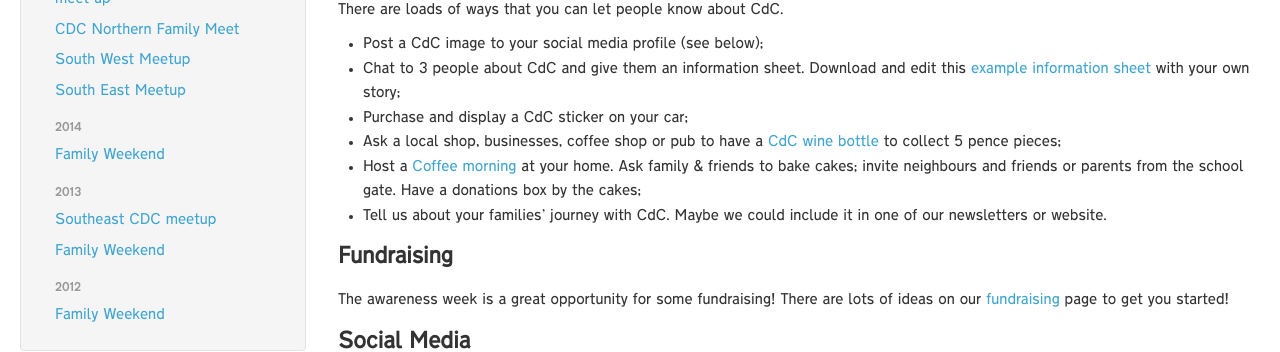
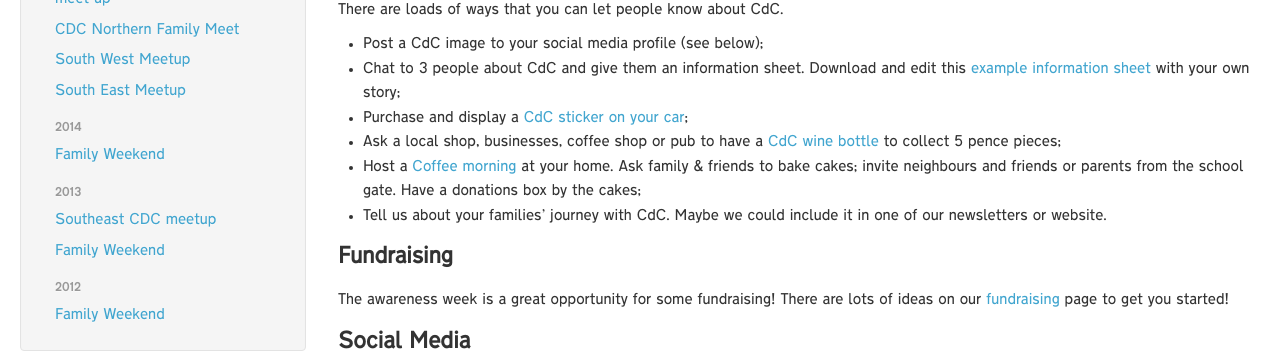
Before and after one commit to lucyjanetetlow/cdcssg.github.io, a Jekyll site: the page built from _events/2016/awareness-week.md, in a window 1280 px wide and 900 px high. Shown: the part 438-790 px from the top of the window. Built offline with Jekyll 4.4.1, drawn with Linux system fonts in a browser that asks for light colours; nearby versions of some CDN libraries; some of the changed lines change nothing that is shown.

Commit message:
link car stickers

```diff
--- a/_events/2016/awareness-week.md
+++ b/_events/2016/awareness-week.md
@@ -16,7 +16,7 @@ There are loads of ways that you can let people know about CdC.
 
 * Post a CdC image to your social media profile (see below);
 * Chat to 3 people about CdC and give them an information sheet. Download and edit this [example information sheet](/downloads/cdc_info_sheet.doc) with your own story;
-* Purchase and display a CdC sticker on your car;
+* Purchase and display a [CdC sticker on your car](http://www.southcoastdesigns.co.uk/i-support-cri-du-chat-awareness-car-sticker---choice-of-colour-27154-p.asp);
 * Ask a local shop, businesses, coffee shop or pub to have a [CdC wine bottle](/fundraising/5p-for-5p.html) to collect 5 pence pieces;
 * Host a [Coffee morning](/downloads/coffee_morning_invitation.doc) at your home. Ask family & friends to bake cakes; invite neighbours and friends or parents from the school gate. Have a donations box by the cakes;
 * Tell us about your families’ journey with CdC. Maybe we could include it in one of our newsletters or website.
```
